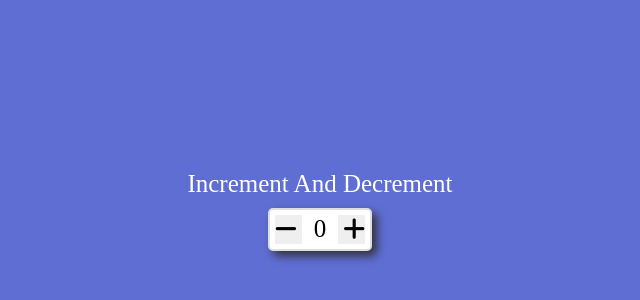
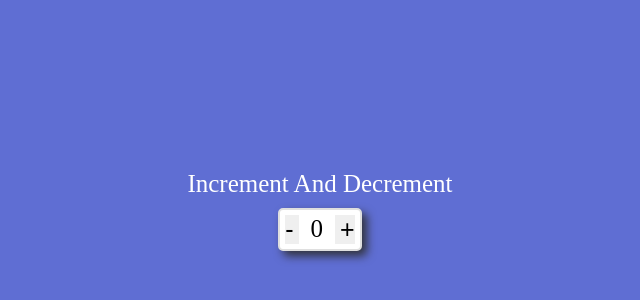
Before and after one commit to Pratul-1443/Counter, a plain HTML site: page index.html in a window 1280 px wide. Shown: the part 190-490 px from the top of the page, without its empty margins (80-720 px from the left). Drawn offline with Linux system fonts and the light colour scheme.

Commit message:
Update index.html

```diff
--- a/index.html
+++ b/index.html
@@ -11,11 +11,11 @@
 
         <div class="text">Increment And Decrement</div>
         <div class="b_c">
-            <button onclick="decrement()" class="lb">  <i class="fa-solid fa-minus">  </i></button>
+            <button onclick="decrement()" class="lb"> - </i></button>
 
             <div id="pp" class="counter"> 0 </div>
 
-            <button onclick="increment()" class="rb"><i class="fa-solid fa-plus"></i></button>
+            <button onclick="increment()" class="rb">+</button>
         </div>
 
     </div>
```
